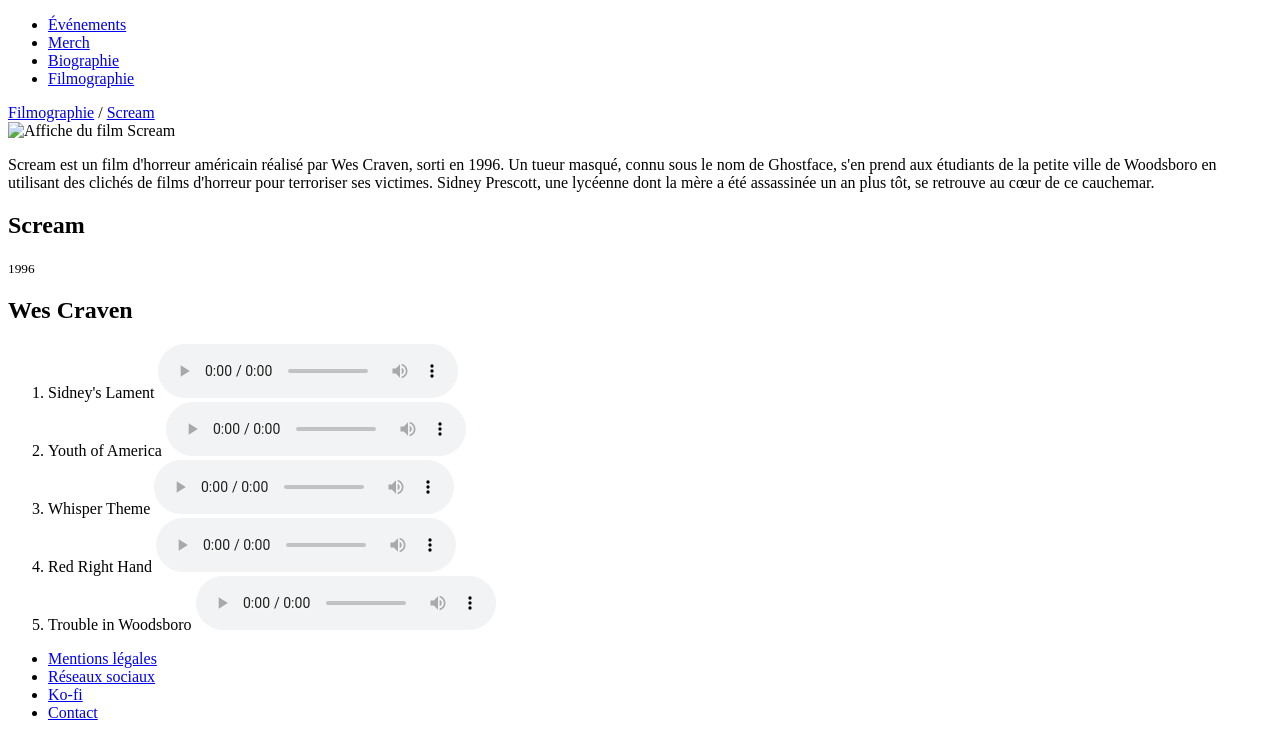
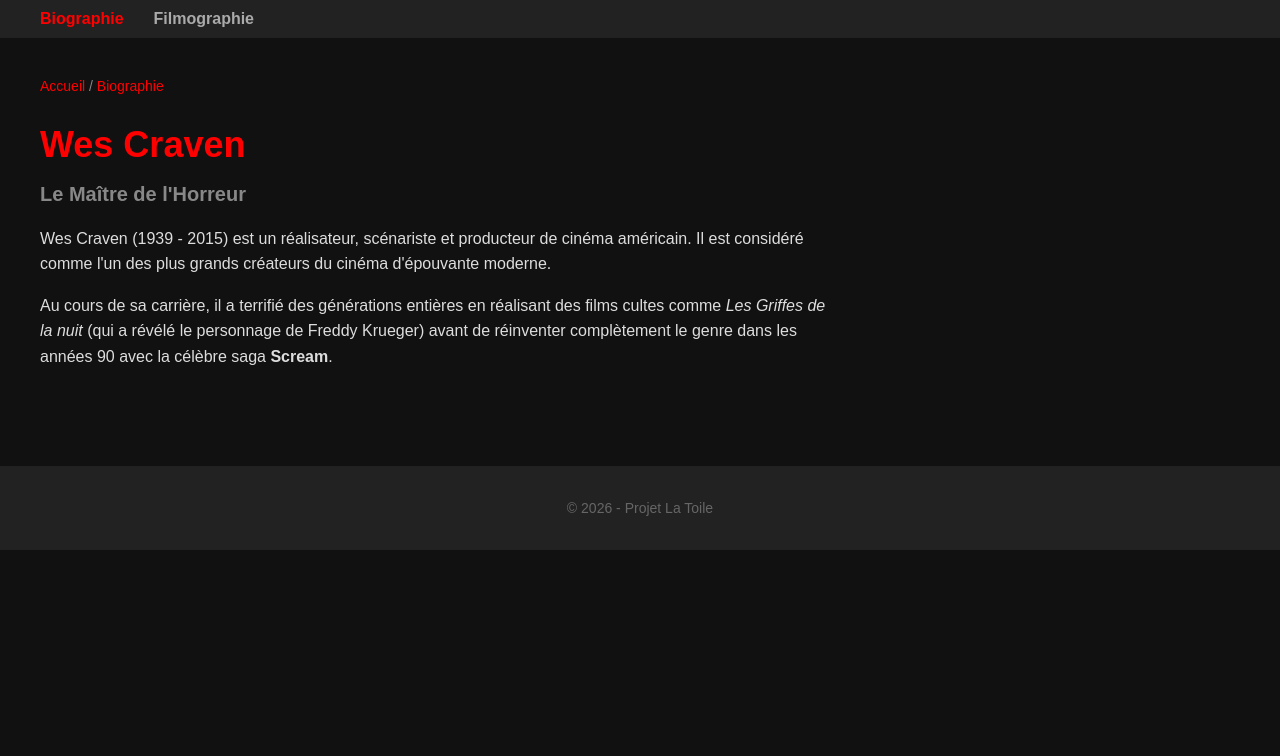
Before and after one commit to Nisrine2022/album-la-toile-, a plain HTML site: page index.html in a window 1280 px wide. Drawn offline with Linux system fonts and the light colour scheme.

Commit message:
sauvegarde

```diff
--- a/index.html
+++ b/index.html
@@ -1,87 +1,37 @@
-<!DOCTYPE html>
-<html lang="en">
-<head>
-    <meta charset="UTF-8">
-    <meta name="viewport" content="width=device-width, initial-scale=1.0">
-    <title>Document</title>
-</head>
-<body>
-
-</body>
-</html>
 <!DOCTYPE html>
 <html lang="fr">
 <head>
     <meta charset="UTF-8">
     <meta name="viewport" content="width=device-width, initial-scale=1.0">
-    <title>Scream - Projet HTML</title>
+    <title>Wes Craven - Biographie</title>
+    <link rel="stylesheet" href="style.css">
 </head>
 <body>
 
     <header>
         <nav>
             <ul>
-                <li><a href="#">Événements</a></li>
-                <li><a href="#">Merch</a></li>
-                <li><a href="#">Biographie</a></li>
-                <li><a href="#">Filmographie</a></li>
+                <li><a href="index.html" class="active">Biographie</a></li>
+                <li><a href="filmographie.html">Filmographie</a></li>
             </ul>
         </nav>
     </header>
 
     <main>
         <nav>
-            <a href="#">Filmographie</a> / <a href="#">Scream</a>
+            <a href="index.html">Accueil</a> / <a href="index.html">Biographie</a>
         </nav>
 
-        <section>
-
-            <div>
-                <img src="scream.jpg" alt="Affiche du film Scream" width="300">
-                <p>Scream est un film d'horreur américain réalisé par Wes Craven, sorti en 1996. Un tueur masqué, connu sous le nom de Ghostface, s'en prend aux étudiants de la petite ville de Woodsboro en utilisant des clichés de films d'horreur pour terroriser ses victimes. Sidney Prescott, une lycéenne dont la mère a été assassinée un an plus tôt, se retrouve au cœur de ce cauchemar.</p>
-            </div>
-
-            <div>
-                <h1>Scream</h1>
-                <small>1996</small>
-                <h2>Wes Craven</h2>
-
-                <ol>
-                    <li>
-                        Sidney's Lament
-                        <audio controls src="audio/piste1.mp3"></audio>
-                    </li>
-                    <li>
-                        Youth of America
-                        <audio controls src="audio/piste2.mp3"></audio>
-                    </li>
-                    <li>
-                        Whisper Theme
-                        <audio controls src="audio/piste3.mp3"></audio>
-                    </li>
-                    <li>
-                        Red Right Hand
-                        <audio controls src="audio/piste4.mp3"></audio>
-                    </li>
-                    <li>
-                        Trouble in Woodsboro
-                        <audio controls src="audio/piste5.mp3"></audio>
-                    </li>
-                </ol>
-            </div>
-
+        <section class="bio-layout">
+            <h1>Wes Craven</h1>
+            <h2>Le Maître de l'Horreur</h2>
+            <p>Wes Craven (1939 - 2015) est un réalisateur, scénariste et producteur de cinéma américain. Il est considéré comme l'un des plus grands créateurs du cinéma d'épouvante moderne.</p>
+            <p>Au cours de sa carrière, il a terrifié des générations entières en réalisant des films cultes comme <em>Les Griffes de la nuit</em> (qui a révélé le personnage de Freddy Krueger) avant de réinventer complètement le genre dans les années 90 avec la célèbre saga <strong>Scream</strong>.</p>
         </section>
     </main>
 
     <footer>
-        <nav>
-            <ul>
-                <li><a href="#">Mentions légales</a></li>
-                <li><a href="#">Réseaux sociaux</a></li>
-                <li><a href="#">Ko-fi</a></li>
-                <li><a href="#">Contact</a></li>
-            </ul>
-        </nav>
+        <p>© 2026 - Projet La Toile</p>
     </footer>
 
 </body>
--- /dev/null
+++ b/style.css
@@ -0,0 +1,135 @@
+body {
+    font-family: Arial, sans-serif;
+    margin: 0;
+    padding: 0;
+    background-color: #111111;
+    color: #ffffff;
+}
+
+header {
+    background-color: #222222;
+    padding: 10px 40px;
+}
+
+header nav ul {
+    list-style-type: none;
+    padding: 0;
+    margin: 0;
+    display: flex;
+    gap: 30px;
+}
+
+header nav ul li a {
+    text-decoration: none;
+    color: #aaaaaa;
+    font-weight: bold;
+    font-size: 16px;
+}
+
+header nav ul li a:hover, header nav ul li a.active {
+    color: #ff0000;
+}
+
+main {
+    padding: 40px;
+}
+
+main > nav {
+    margin-bottom: 30px;
+    font-size: 14px;
+    color: #888888;
+}
+
+main > nav a {
+    text-decoration: none;
+    color: #ff0000;
+}
+
+.bio-layout {
+    max-width: 800px;
+}
+
+.bio-layout h1 {
+    color: #ff0000;
+    font-size: 36px;
+    margin-bottom: 5px;
+}
+
+.bio-layout h2 {
+    color: #888888;
+    font-size: 20px;
+    margin-bottom: 20px;
+}
+
+.bio-layout p {
+    line-height: 1.6;
+    color: #dddddd;
+}
+
+.album-layout {
+    display: flex;
+    gap: 50px;
+}
+
+.album-layout > div:first-child {
+    flex: 1;
+    max-width: 300px;
+}
+
+.album-layout > div:first-child img {
+    width: 100%;
+    height: auto;
+    border: 2px solid #333333;
+    margin-bottom: 15px;
+}
+
+.album-layout > div:last-child {
+    flex: 2;
+}
+
+.album-layout h1 {
+    font-size: 32px;
+    margin: 0 0 5px 0;
+}
+
+.album-layout small {
+    color: #888888;
+    display: block;
+    margin-bottom: 15px;
+}
+
+.album-layout h2 {
+    font-size: 22px;
+    color: #dddddd;
+    margin: 0 0 25px 0;
+}
+
+ol {
+    padding-left: 20px;
+}
+
+ol li {
+    margin-bottom: 25px;
+    color: #ffffff;
+}
+
+ol audio {
+    display: block;
+    margin-top: 8px;
+    width: 100%;
+    max-width: 350px;
+}
+
+footer {
+    text-align: center;
+    padding: 20px;
+    background-color: #222222;
+    color: #666666;
+    font-size: 14px;
+    margin-top: 40px;
+}
+
+header nav ul li a:hover, main > nav a:hover {
+    color: #0066cc;
+    text-decoration: underline;
+}
```
Also changed, not shown: filmographie.html (added, +67 -0 lines), audio scream.jpg (added), scream.jpg (added).
